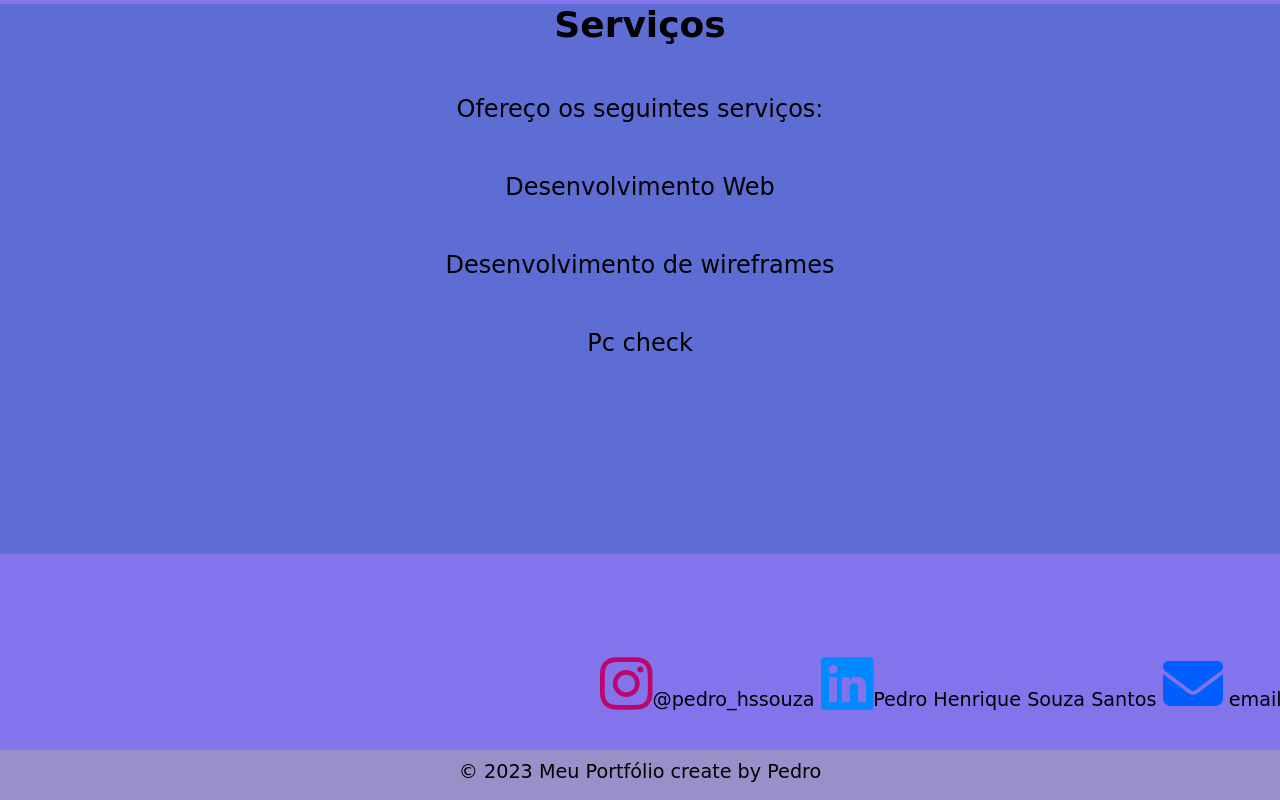
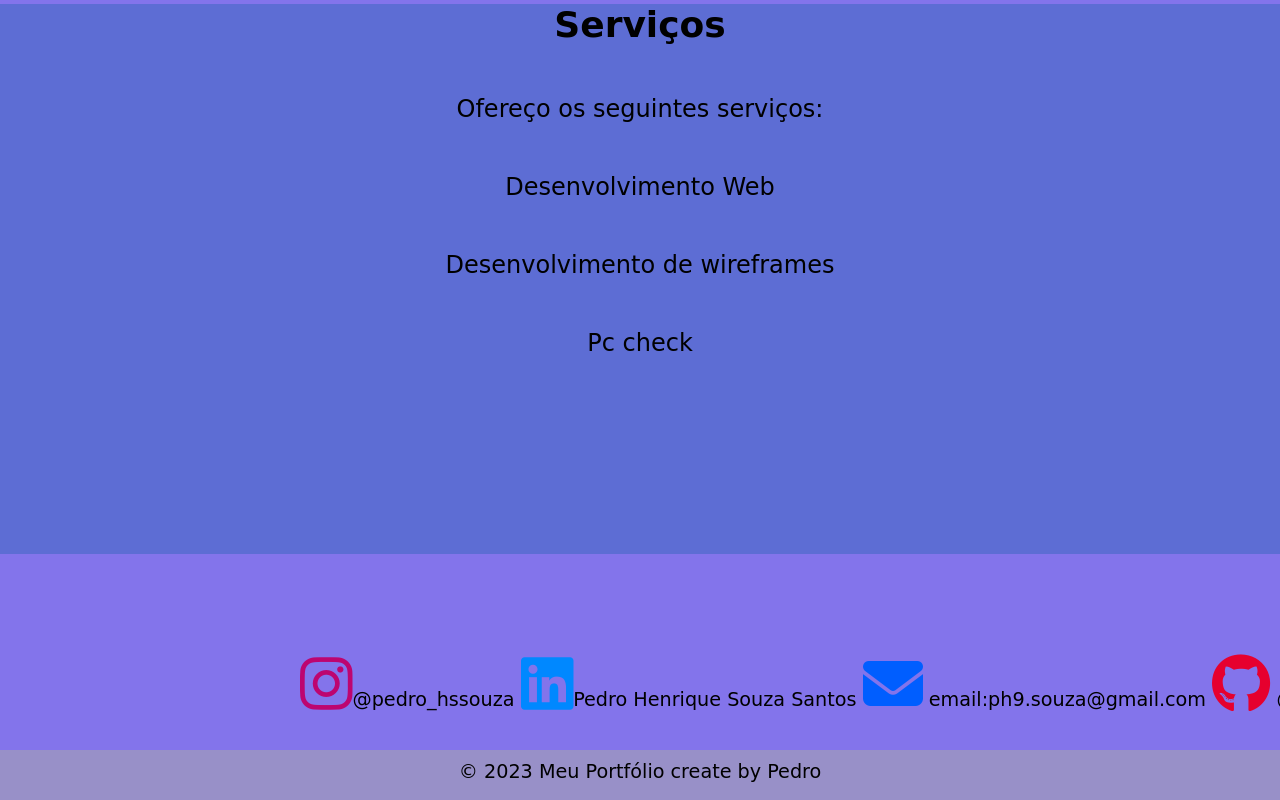
Before and after one commit to Pedro-hssouza/Portf-lio, a plain HTML site: page index.html in a window 1280 px wide. Shown: the part 1684-2484 px from the top of the page. Drawn offline with Linux system fonts and the light colour scheme; a web font is replaced by a local one.

Commit message:
Update style.css

```diff
--- a/style.css
+++ b/style.css
@@ -119,7 +119,7 @@ nav ul li :hover{
     font-family: 'Sigmar', cursive;
     height: 12vh;
     font-size: larger;
-    padding: 100px 0 0 600px;
+    padding: 100px 0 0 300px;
     background-color:#8374EB;
 }
 
```
